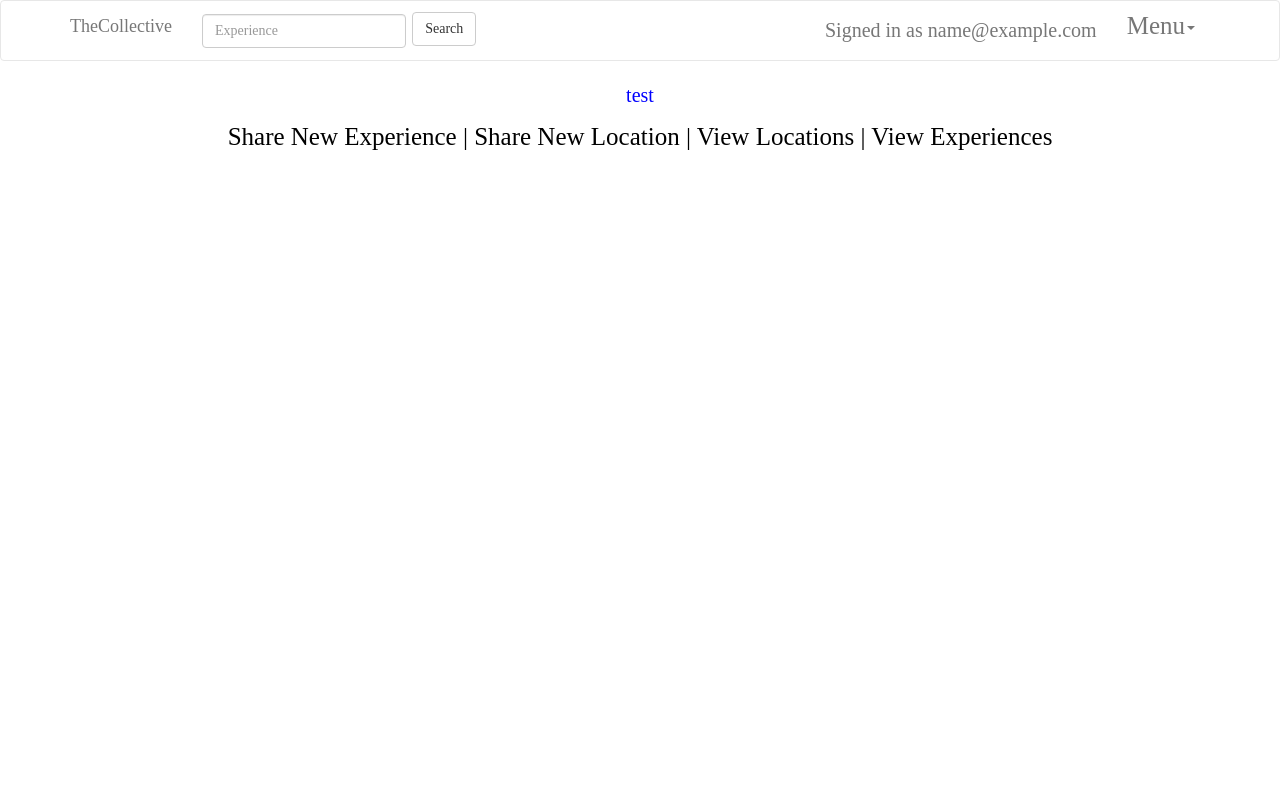
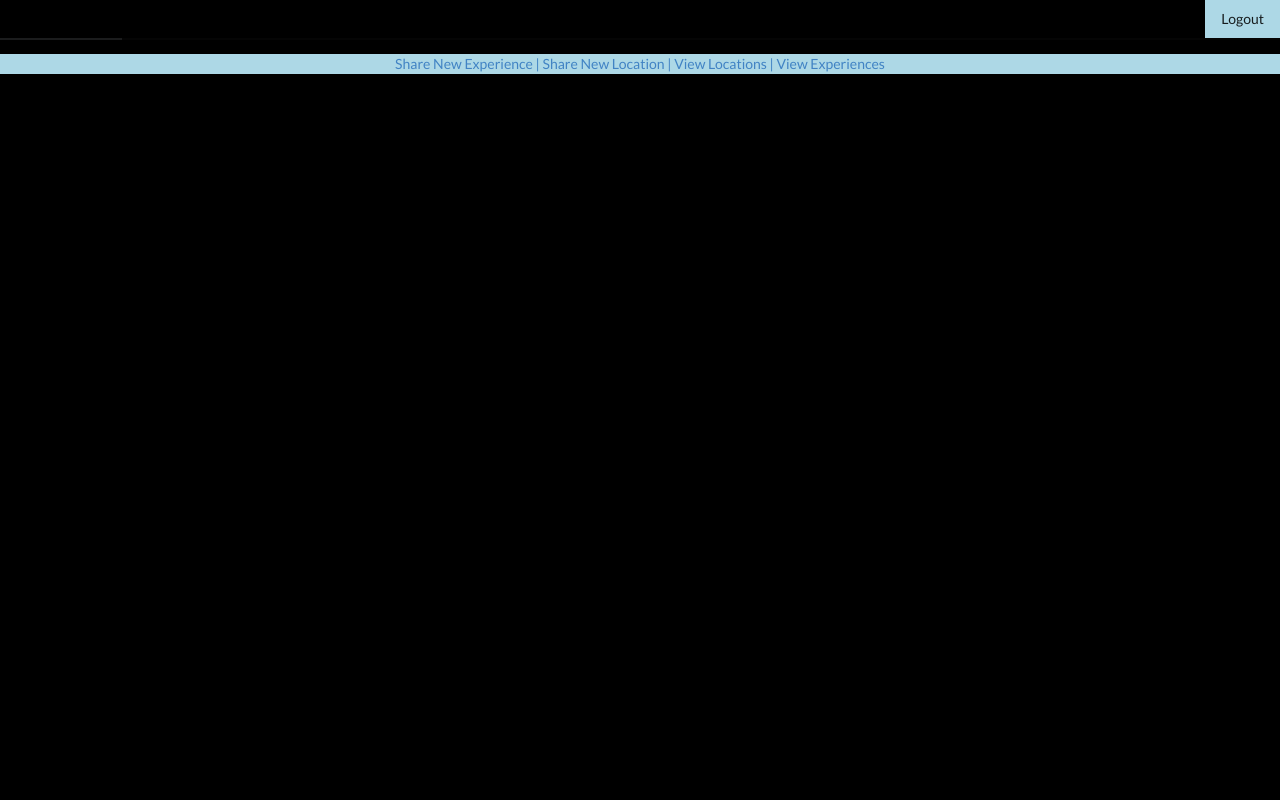
Before and after one commit to hailuhr/TheCollective, a Rails app: page / in a window 1280 px wide. Run offline with Rails 7, Linux system fonts and the light colour scheme; the visitor is signed in with stand-in values (Sample User, id 1); some libraries are stand-ins or nearby versions.

Commit message:
bootstrap styling replaced with semantic ui

```diff
--- a/app/assets/javascripts/locations.js
+++ b/app/assets/javascripts/locations.js
@@ -1,5 +1,4 @@
 $(document).on('turbolinks:load', function() {
-  // alert('ready');
   $("#view_locations").on("click", locationsList)
 
   $(".test").on("click", test)
@@ -32,7 +31,8 @@ function makeLocation(e){
       address: `${address}`
     },
     success: function(data) {
-      $("#show").text(data.name)
+      var location = `<p>Name: ${data.name}.</p><p> Address: ${data.address}.</p><p>City: ${data.city}.</p><p>State: ${data.state}</p>`
+      $(".show").html(location)
     }
   })
 
@@ -70,15 +70,17 @@ function locationShow(e) {
     method: "GET",
     url: `/locations/${id}`,
     success: function(data){
-      var info = "Name: " + data.name + "Address: "+ data.address + "City: "+ data.city + "State: " + data.state
+      // var info = "Name: " + data.name + "Address: "+ data.address + "City: "+ data.city + "State: " + data.state
+      var string = `<p>Name: ${data.name}.</p><p> Address: ${data.address}.</p><p>City: ${data.city}.</p><p>State: ${data.state}</p>`
 
-      $(".show").text(info)
+      $(".show").html(string)
+      var comments = document.createElement("div")
 
-      debugger
-
+      $(comments).attr('class', `comments`)
+      $(".show").append(comments)
       data.comments.forEach(function(comment) {
-        $(".comment").append("<br>")
-        $(".comment").append(comment.content)
+        $(".comments").append("<br>")
+        $(".comments").append(comment.content)
       })
     }
   })
--- /dev/null
+++ b/app/assets/javascripts/ui.js
@@ -0,0 +1,14 @@
+$.getScript("https://cdnjs.cloudflare.com/ajax/libs/semantic-ui/2.2.6/semantic.min.js").done(()=>{
+
+  $(document).on('turbolinks:load', function() {
+    // alert("got it")
+
+  //   $('.ui.sidebar').sidebar({
+  //     context: $('.bottom.segment')
+  //
+  //   }).sidebar('attach events', '.menu .item');
+
+  })
+
+
+})
--- a/app/assets/stylesheets/application.css
+++ b/app/assets/stylesheets/application.css
@@ -1,19 +1,12 @@
 /*
- * This is a manifest file that'll be compiled into application.css, which will include all the files
- * listed below.
- *
- * Any CSS and SCSS file within this directory, lib/assets/stylesheets, vendor/assets/stylesheets,
- * or any plugin's vendor/assets/stylesheets directory can be referenced here using a relative path.
- *
- * You're free to add application-wide styles to this file and they'll appear at the bottom of the
- * compiled file so the styles you add here take precedence over styles defined in any other CSS/SCSS
- * files in this directory. Styles in this file should be added after the last require_* statement.
- * It is generally better to create a new file per style scope.
- *
+*= require style1
+
  *= require_tree .
  *= require_self
  */
 
 /*background-image: url('/10.png')*/
 
-background-image: url(background.jpg);
+@import "https://cdnjs.cloudflare.com/ajax/libs/semantic-ui/2.2.6/semantic.min.css"
+
+/*background-image: url(background.jpg);*/
--- a/app/assets/stylesheets/experiences.scss
+++ /dev/null
@@ -1,6 +0,0 @@
-// Place all the styles related to the experiences controller here.
-// They will automatically be included in application.css.
-// You can use Sass (SCSS) here: http://sass-lang.com/
-.myClass {
-   background: image-url('10.png');
-}
--- a/app/assets/stylesheets/locations.scss
+++ /dev/null
@@ -1,6 +0,0 @@
-// Place all the styles related to the locations controller here.
-// They will automatically be included in application.css.
-// You can use Sass (SCSS) here: http://sass-lang.com/
-.myClass {
-   background: image-url('10.png');
-}
--- /dev/null
+++ b/app/assets/stylesheets/style1.css
@@ -0,0 +1,10 @@
+*{
+  margin: 0 auto;
+  text-align: center;
+  background: lightblue
+}
+
+
+body {
+  background: black
+}
--- a/app/views/application/home.html.erb
+++ b/app/views/application/home.html.erb
@@ -1,7 +1,6 @@
 
 <div class="home">
 
-  <p class="test">test</p>
   <%= link_to "Share New Experience |", new_experience_path, :id => "new_experience" %></a>
   <%= link_to "Share New Location |", new_location_path, :id => "new_location" %></a>
   <%= link_to "View Locations |", locations_path, :id => "view_locations" %></a>
--- a/app/views/layouts/application.html.erb
+++ b/app/views/layouts/application.html.erb
@@ -1,91 +1,40 @@
+
 
 <!DOCTYPE html>
 <html>
+  <head>
+    <link href="/assets/stylesheets/style1.css" rel="stylesheets">
 
-  <head>
-    <title>The Collective</title>
-    <link rel="stylesheet" href="https://maxcdn.bootstrapcdn.com/bootstrap/3.3.7/css/bootstrap.min.css" integrity="sha384-BVYiiSIFeK1dGmJRAkycuHAHRg32OmUcww7on3RYdg4Va+PmSTsz/K68vbdEjh4u" crossorigin="anonymous">
-    <link href="/stylesheets/style.css" rel="stylesheet">
-    <link rel="stylesheet" type="text/css" href="//fonts.googleapis.com/css?family=Amatic+SC" />
-    <link rel="shortcut icon" href="/favicon.ico">
+    <%= stylesheet_link_tag    'application', media: 'all', 'data-turbolinks-track': 'reload' %>
     <%= javascript_include_tag "application", 'data-turbolinks-track' => true %>
   </head>
 
-  <body>
-    <header>
-      <nav class="navbar navbar-default navbar-light" style="background-color: white;">
-        <div class="container container-fluid">
-          <!-- Brand and toggle get grouped for better mobile display -->
-          <div class="navbar-header">
-            <button type="button" class="navbar-toggle collapsed" data-toggle="collapse" data-target="#bs-example-navbar-collapse-1" aria-expanded="false">
-              <span class="sr-only">Toggle navigation</span>
-              <span class="icon-bar"></span>
-              <span class="icon-bar"></span>
-              <span class="icon-bar"></span>
-            </button>
-            <a class="navbar-brand" href="/experiences">TheCollective</a>
-          </div>
 
-          <!-- Collect the nav links, forms, and other content for toggling -->
-          <div class="collapse navbar-collapse" id="bs-example-navbar-collapse-1">
-            <ul class="nav navbar-nav navbar-right">
-              <!-- <li class="active"><a href="#">Link <span class="sr-only">(current)</span></a></li>
-              <li><a href="#">Link</a></li> -->
-              <% if current_user %>
-              <p class="navbar-text">Signed in as <%="#{current_user.email}"%></p>
+<body>
+  <div class="ui secondary pointing menu">
+    <a class="active item" href="/">
+      The Collective
+    </a>
 
-              <li class="dropdown">
-                <a href="#" class="dropdown-toggle" data-toggle="dropdown" role="button" aria-haspopup="true" aria-expanded="false">Menu<span class="caret"></span></a>
-                <ul class="dropdown-menu">
-                  <li><%= link_to 'Home', root_path %></li>
-                  <li><%= link_to 'Back', :back %></li>
-                  <li><%= link_to 'Sign out', destroy_user_session_url, :method => :delete %></li>
-                <% else %>
-                <li><%= link_to 'The Collective', experiences_path %></li>
-                <li><%= link_to 'Sign Up', new_user_registration_path %></li>
-                <li><%= link_to "Sign in with Google", "auth/google_oauth2", id: "sign_in" %></li>
-                <li><%= link_to 'Sign In', new_user_session_path %></li>
-                <li role="separator" class="divider">
-                <% end %>
-                 <!--  <li role="separator" class="divider"></li>
-                  <li><a href="#">Separated link</a></li> -->
-                  <!-- <li role="separator" class="divider"></li> -->
-                </ul>
-              </li>
-            </ul>
-            <form class="navbar-form navbar-left" method="GET" action="/search">
+    <a class="item" href="/locations">
+      Locations
+    </a>
+    <a class="item" href="/experiences">
+      Experiences
+    </a>
 
-              <div class="form-group">
-                <input type="text" class="form-control" name="search" id="search-form" placeholder="Experience">
-              </div>
-              <button type="submit" class="btn btn-default">Search</button>
-            </form>
+    <div class="right menu">
+      <a class="ui item" href="<%= destroy_user_session_url %>">
+        Logout
+      </a>
+    </div>
+  </div>
 
-
-            <!-- <ul class="nav navbar-nav navbar-right">
-              <li><a href="#">Link</a></li>
-              <li class="dropdown">
-                <a href="#" class="dropdown-toggle" data-toggle="dropdown" role="button" aria-haspopup="true" aria-expanded="false">Dropdown <span class="caret"></span></a>
-                <ul class="dropdown-menu">
-                  <li><a href="#">Action</a></li>
-                  <li><a href="#">Another action</a></li>
-                  <li><a href="#">Something else here</a></li>
-                  <li role="separator" class="divider"></li>
-                  <li><a href="#">Separated link</a></li>
-                </ul>
-              </li>
-            </ul> -->
-          </div><!-- /.navbar-collapse -->
-        </div><!-- /.container-fluid -->
-      </nav>
-    </header>
 
     <%= yield %>
 
-
     <script src="https://code.jquery.com/jquery-2.2.4.min.js" integrity="sha256-BbhdlvQf/xTY9gja0Dq3HiwQF8LaCRTXxZKRutelT44=" crossorigin="anonymous"></script>
 
-    <script src="https://maxcdn.bootstrapcdn.com/bootstrap/3.3.7/js/bootstrap.min.js" integrity="sha384-Tc5IQib027qvyjSMfHjOMaLkfuWVxZxUPnCJA7l2mCWNIpG9mGCD8wGNIcPD7Txa" crossorigin="anonymous"></script>
 
   </body>
 </html>
```
Also changed, not shown: app/assets/javascripts/application.js (+7 -4 lines), app/assets/javascripts/cable.js (deleted, +0 -13 lines), config/routes.rb (+0 -12 lines), spec-js.md (+2 -1 lines), public/stylesheets/style_original.css (renamed from public/stylesheets/style.css), 1 other file.
